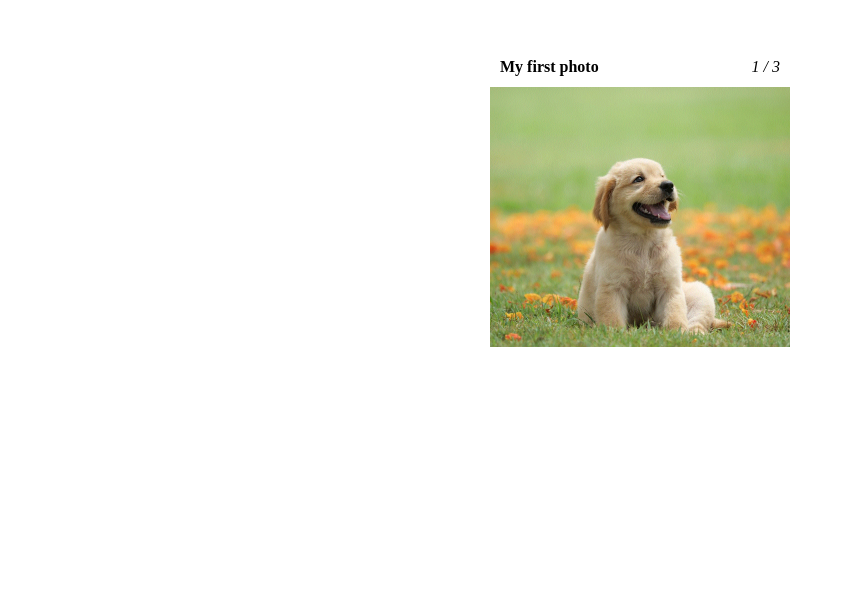
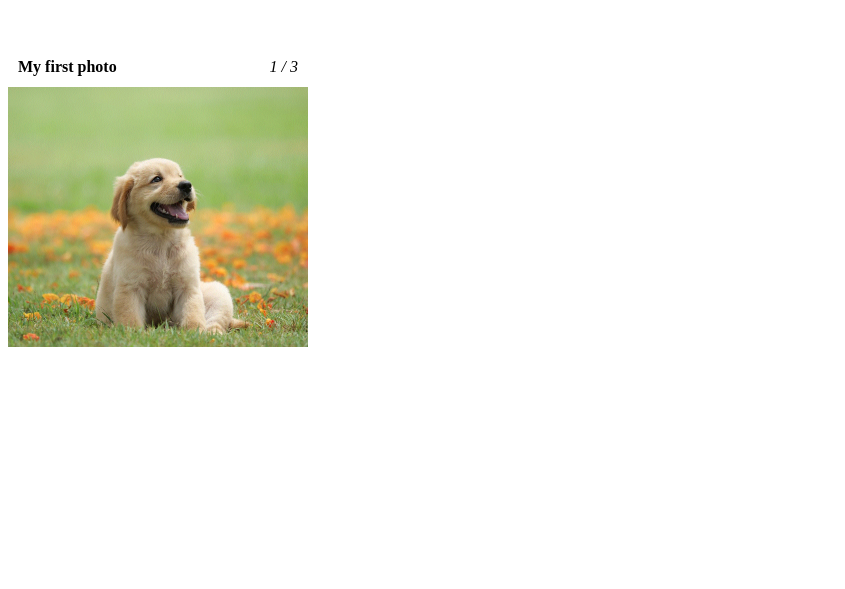
Before and after one commit to pnegrete77/instagram-pre-work, a plain HTML site: page index.html in a window 1280 px wide. Shown: the part 211-800 px from the top of the page, without its empty margins (0-845 px from the left). Drawn offline with Linux system fonts and the light colour scheme.

Commit message:
Update styles.css

```diff
--- a/styles.css
+++ b/styles.css
@@ -1,9 +1,9 @@
 .gif-container {
-    display: flex;
-    justify-content: center;
-    align-items: center;
-    height: 100vh;
-  }
+  display: flex;
+  justify-content: space-between; /* Alteração: espaçamento entre os contêineres */
+  align-items: center;
+  height: 100vh;
+}
 
   .gif {
     position: relative;
```
